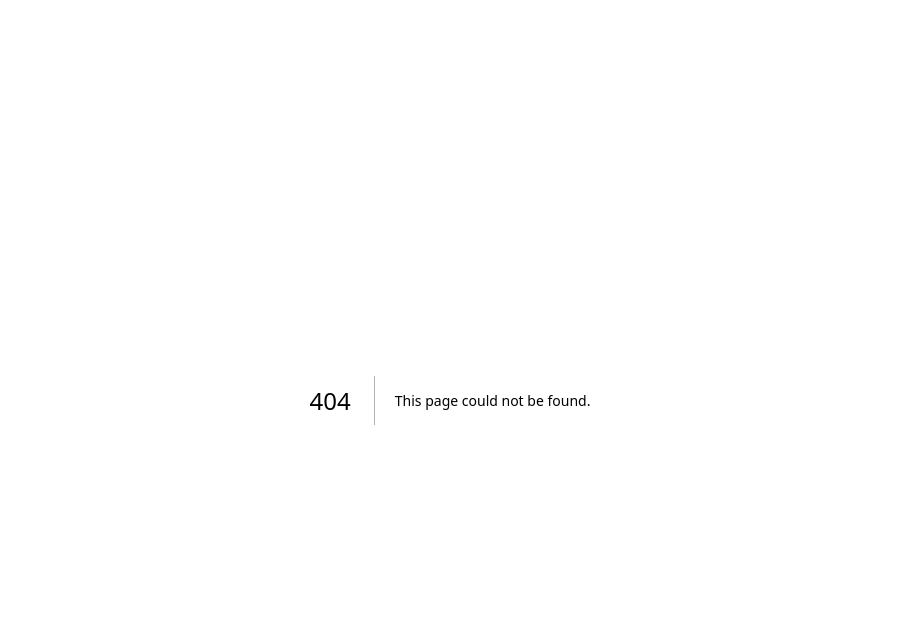
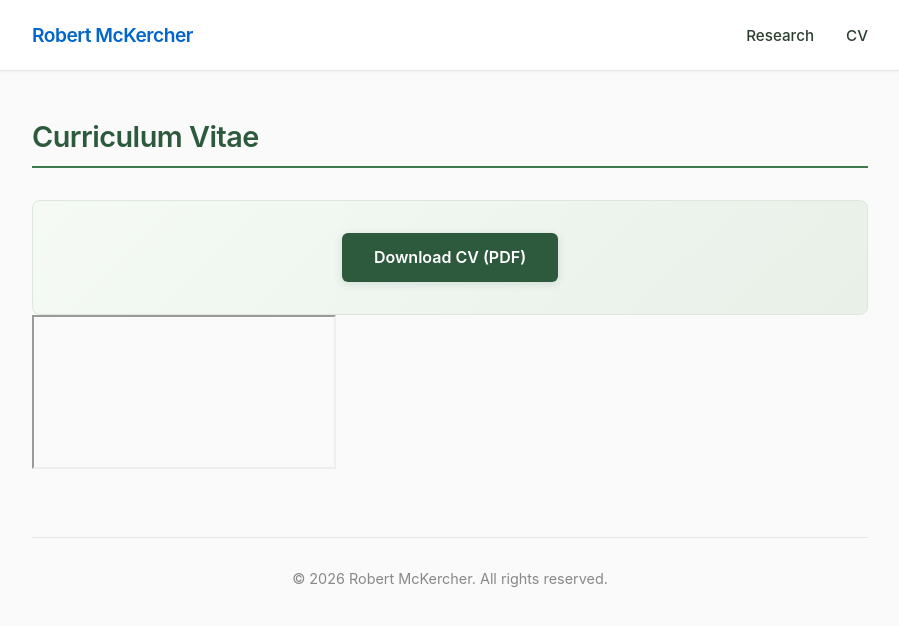
Before and after one commit to robbiemckercher97/academic-website, a Next.js app: page /cv in a window 1280 px wide. Before the commit this address had no page. Shown: the top 626 px of the page, without its empty margins (190-1089 px from the left). Built offline with nearby package versions, Linux system fonts and the light colour scheme.

Commit message:
Add CV page with PDF display and download option

```diff
--- /dev/null
+++ b/pages/cv.tsx
@@ -0,0 +1,68 @@
+import type { NextPage } from 'next';
+import Head from 'next/head';
+import Link from 'next/link';
+import styles from '../styles/Home.module.css';
+
+const CV: NextPage = () => {
+  return (
+    <>
+      <Head>
+        <title>CV - Robert McKercher</title>
+        <meta name="description" content="Curriculum Vitae - Robert McKercher" />
+        <meta name="viewport" content="width=device-width, initial-scale=1" />
+        <link rel="icon" href="/favicon.ico" />
+      </Head>
+
+      {/* Navigation */}
+      <nav className={styles.nav}>
+        <div className={styles.navContainer}>
+          <div className={styles.navBrand}>
+            <Link href="/">
+              <a>Robert McKercher</a>
+            </Link>
+          </div>
+          <ul className={styles.navLinks}>
+            <li>
+              <Link href="/">
+                <a>Research</a>
+              </Link>
+            </li>
+            <li>
+              <Link href="/cv">
+                <a>CV</a>
+              </Link>
+            </li>
+          </ul>
+        </div>
+      </nav>
+
+      <div className={styles.container}>
+        {/* CV Section */}
+        <div className={styles.section}>
+          <div className={styles.sectionTitle}>Curriculum Vitae</div>
+          <div className={styles.cvSection}>
+            <a href="/cv.pdf" className={styles.cvButton} download>
+              Download CV (PDF)
+            </a>
+          </div>
+
+          {/* Embedded PDF viewer */}
+          <div className={styles.pdfContainer}>
+            <iframe
+              src="/cv.pdf#toolbar=1"
+              className={styles.pdfViewer}
+              title="CV - Robert McKercher"
+            />
+          </div>
+        </div>
+
+        {/* Footer */}
+        <div className={styles.footer}>
+          <p>&copy; {new Date().getFullYear()} Robert McKercher. All rights reserved.</p>
+        </div>
+      </div>
+    </>
+  );
+};
+
+export default CV;
```
